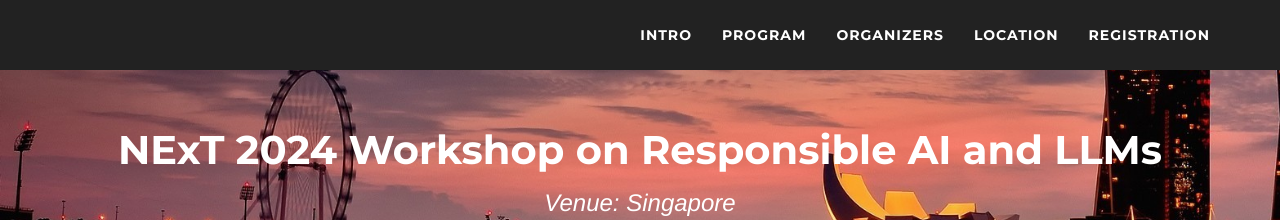
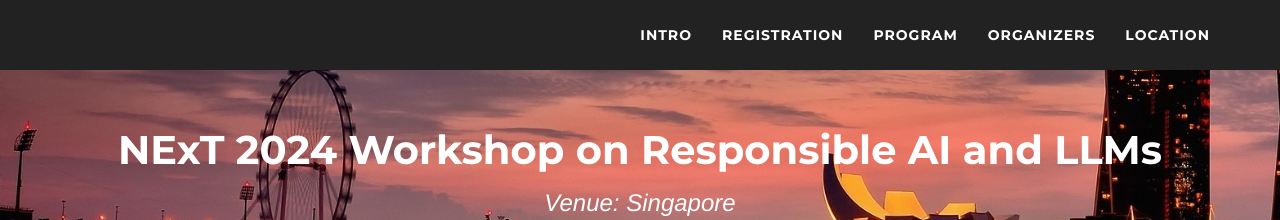
Before and after one commit to next-events/workshop-dec-2024, a Jekyll site: the page built from index.md, in a window 1280 px wide and 900 px high. Shown: the top 220 px of the window. Built offline with Jekyll 4.4.1, drawn with Linux system fonts in a browser that asks for light colours; nearby versions of some CDN libraries; some web fonts are replaced.

Commit message:
registration

```diff
--- a/_includes/nav-bar.html
+++ b/_includes/nav-bar.html
@@ -45,6 +45,9 @@
                     <a class="page-scroll" href="#summary">Intro</a>
                 </li>
                 <li>
+                    <a class="page-scroll" href="#registration">Registration</a>
+                </li>
+                <li>
                     <a class="page-scroll" href="#schedule">Program</a>
                 </li>
                 <!-- <li>
@@ -65,9 +68,6 @@
                 <li>
                     <a class="page-scroll" href="#location">Location</a>
                 </li>
-                <li>
-                    <a class="page-scroll" href="#registration">Registration</a>
-                </li>
                 <!-- <li>
                     <a class="page-scroll" href="#contact">Contact</a>
                 </li> -->
```
Also changed, not shown: _includes/registration.html (line endings or trailing spaces).
